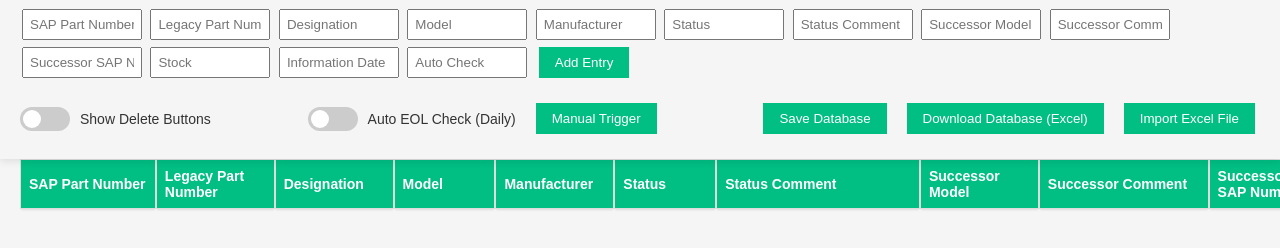
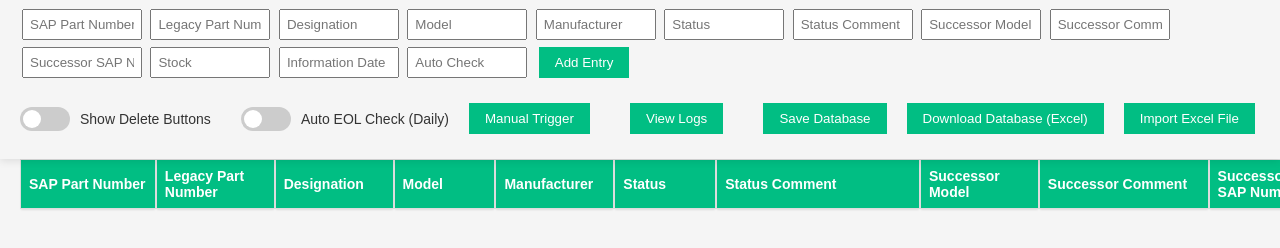
Before and after one commit to syntegoneolchecker/SyntegonEOLChecker, a website: page index.html in a window 1280 px wide. Shown: the part 140-388 px from the top of the page. Drawn offline with Linux system fonts and the light colour scheme; no server answers.

Commit message:
Added "View Logs" button

```diff
--- a/index.html
+++ b/index.html
@@ -70,6 +70,8 @@
                 <button id="manual-trigger-btn" onclick="manualTriggerAutoCheck()" style="margin-left: 10px;">Manual Trigger</button>
             </div>
 
+            <button onclick="window.open(window.location.origin + '/.netlify/functions/view-logs', '_blank', 'noopener')">View Logs</button>
+
             <div class="file-actions">
                 <button onclick="manualSaveDatabase()">Save Database</button>
                 <button onclick="downloadExcel()">Download Database (Excel)</button>
```
